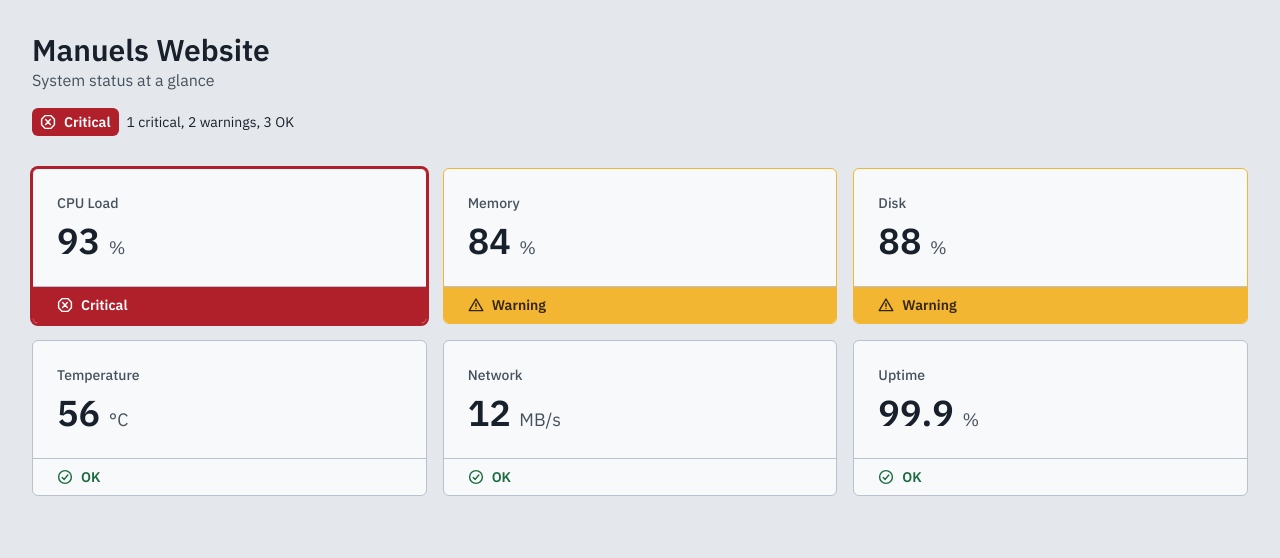
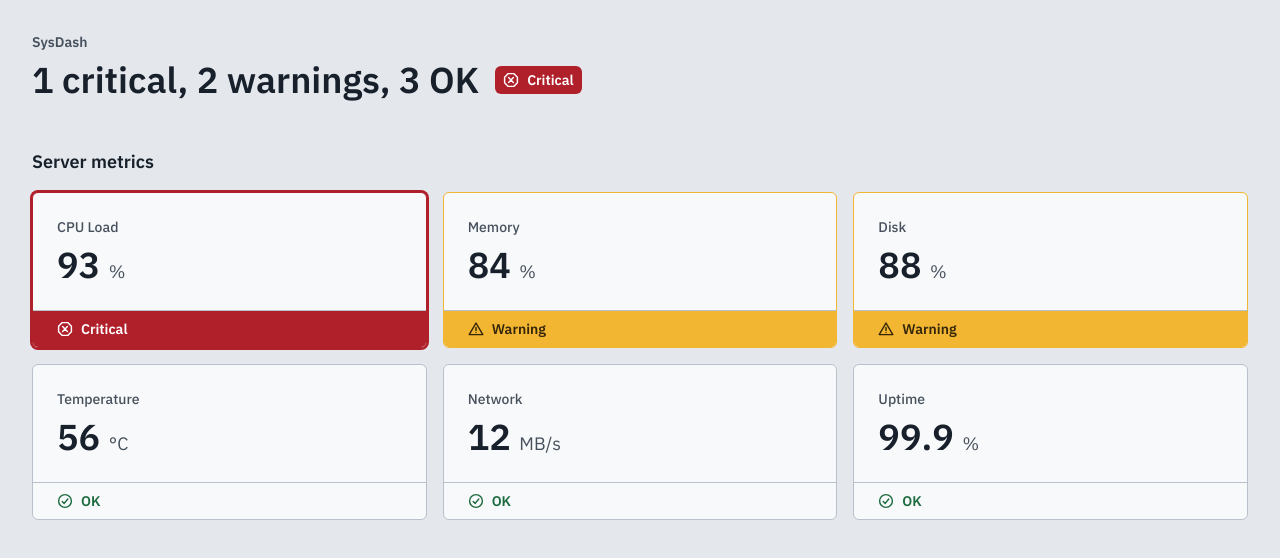
Before and after one commit to ManuelXY/sysdash-starter, a Next.js app: page / in a window 1280 px wide. Shown: the top 558 px of the page. Built offline with nearby package versions, Linux system fonts and the light colour scheme.

Commit message:
lead the page with the overall status and add landmarks
Assisted-by: Claude (AI assistant)

```diff
--- a/app/page.tsx
+++ b/app/page.tsx
@@ -16,17 +16,18 @@ export default function Home() {
     .sort((a, b) => compareBySeverity(a.status, b.status));
 
   return (
-    <main className="mx-auto max-w-7xl p-4 sm:p-8">
-      <header className="mb-8">
-        <h1 className="text-3xl font-semibold text-ink">
-          Manuels Website
-        </h1>
-        <p className="text-ink-muted">
-          System status at a glance
-        </p>
+    <div className="mx-auto max-w-7xl p-4 md:p-8">
+      <header className="mb-12">
+        <h1 className="text-sm font-semibold text-ink-muted">SysDash</h1>
         <StatusSummary statuses={ratedSystems.map((s) => s.status)} />
       </header>
 
+      <main className="flex flex-col gap-12">
+        {/* aria-labelledby gives the section its heading as accessible name. */}
+        <section aria-labelledby="systems-heading">
+          <h2 id="systems-heading" className="mb-4 text-lg font-semibold text-ink">
+            Server metrics
+          </h2>
           <TileGrid>
             {ratedSystems.map((s) => (
               <Tile
@@ -38,6 +39,8 @@ export default function Home() {
               />
             ))}
           </TileGrid>
+        </section>
       </main>
+    </div>
   );
 }
--- a/components/StatusSummary.tsx
+++ b/components/StatusSummary.tsx
@@ -27,9 +27,9 @@ export default function StatusSummary({ statuses }: StatusSummaryProps) {
           .join(", ");
 
   return (
-    <p className="mt-4 flex flex-wrap items-center gap-2 text-sm text-ink">
+    <div className="mt-2 flex flex-wrap items-center gap-x-4 gap-y-2">
+      <p className="text-3xl font-semibold text-ink md:text-4xl">{text}</p>
       <StatusBadge status={overall} className="rounded-md px-2 py-1" />
-      <span>{text}</span>
-    </p>
+    </div>
   );
 }
```
Lines whose indentation alone changed are shown as unchanged.
